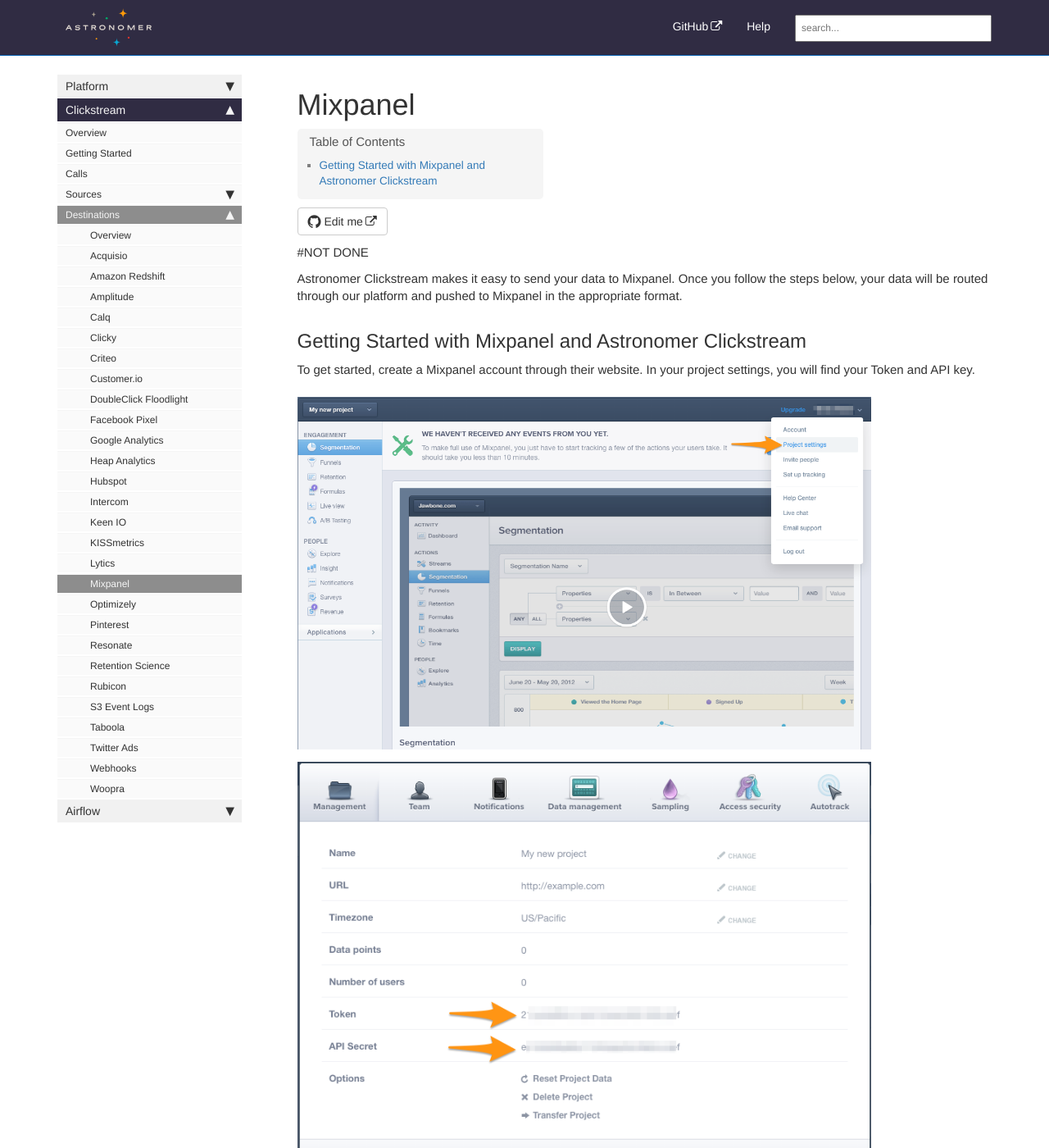
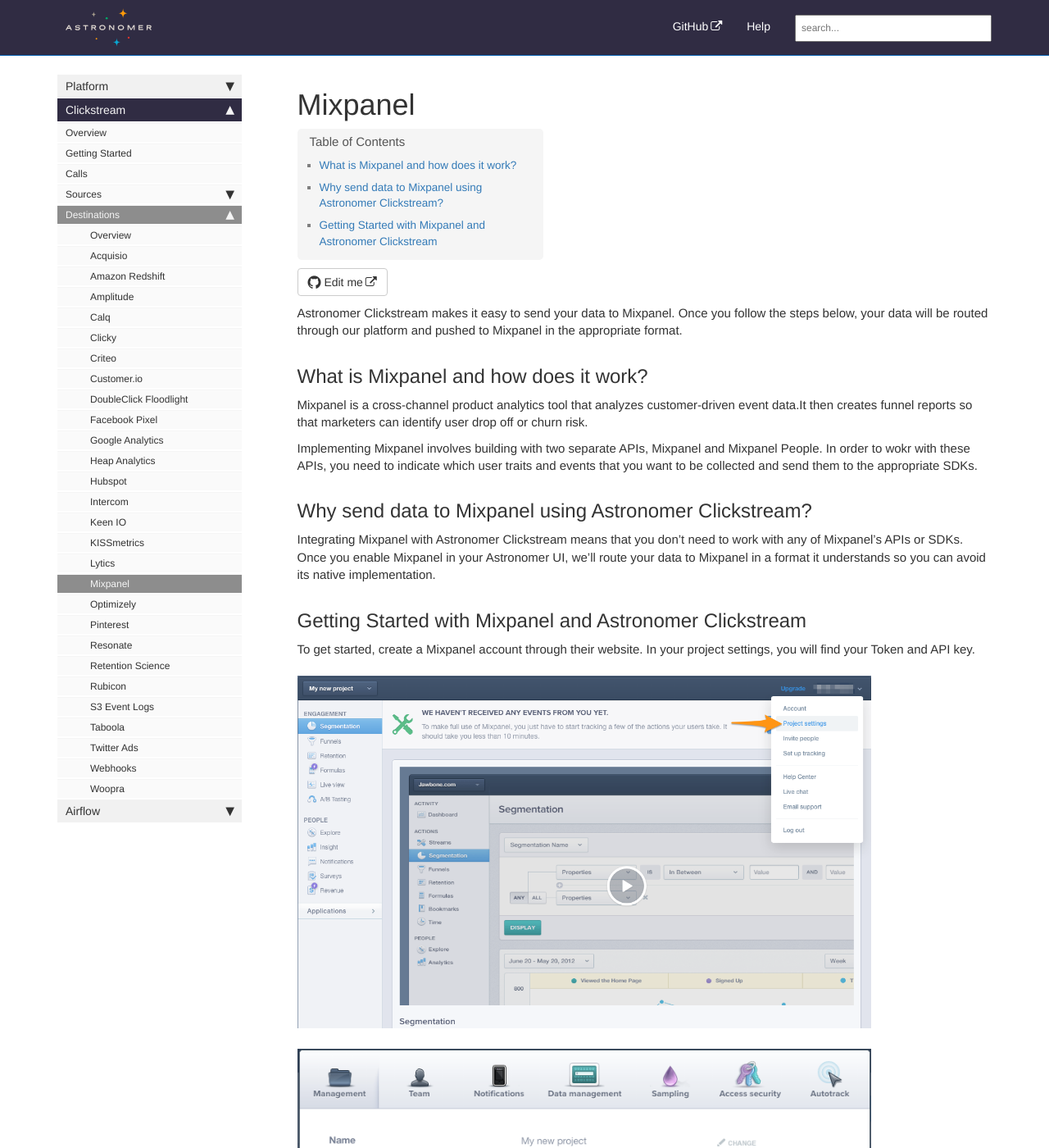
Before and after one commit to petedejoy/documentation, a Jekyll site: the page built from v2/clickstream/destinations/mixpanel.md, in a window 1280 px wide and 1400 px high. Shown: the whole window at 82% size. Built offline with Jekyll 4.4.1, drawn with Linux system fonts in a browser that asks for light colours; nearby versions of some CDN libraries; comment, search, counter and statistics services are not loaded; some of the changed text lies outside the part shown.

Commit message:
Mixpanel Update

```diff
--- a/v2/clickstream/destinations/mixpanel.md
+++ b/v2/clickstream/destinations/mixpanel.md
@@ -2,18 +2,29 @@
 title: Mixpanel
 sidebar: platform_sidebar
 ---
-#NOT DONE
 
 Astronomer Clickstream makes it easy to send your data to Mixpanel. Once you follow the steps below, your data will be routed through our platform and pushed to Mixpanel in the appropriate format.
 
+## What is Mixpanel and how does it work?
+
+Mixpanel is a cross-channel product analytics tool that analyzes customer-driven event data.It then creates funnel reports so that marketers can identify user drop off or churn risk.
+
+Implementing Mixpanel involves building with two separate APIs, Mixpanel and Mixpanel People. In order to wokr with these APIs, you need to indicate which user traits and events that you want to be collected and send them to the appropriate SDKs.
+
+## Why send data to Mixpanel using Astronomer Clickstream?
+
+Integrating Mixpanel with Astronomer Clickstream means that you don't need to work with any of Mixpanel's APIs or SDKs. Once you enable Mixpanel in your Astronomer UI, we'll route your data to Mixpanel in a format it understands so you can avoid its native implementation.
+
 ## Getting Started with Mixpanel and Astronomer Clickstream
+
 To get started, create a Mixpanel account through their website. In your project settings, you will find your Token and API key.
 
 ![mixpanel1](../../../images/mixpanel1.png)
+
 ![mixpanel2](../../../images/mixpanel2.png)
 
 
-You'll nedd to copy these two fields into the Astronomer App configuration for Mixpanel.
+You'll need to copy these two fields into the Astronomer App configuration for Mixpanel.
 
 Add your Token and API key into the Mixpanel destination on your Astronomer dashboard and give your pipeline a unique name. Once you click 'Create Destination,' your pipeline will be activated.
 
```
Also changed, not shown: v2/clickstream/destinations/calq.md (+1 -1 lines), v2/clickstream/destinations/doubleclick-floodlight.md (+1 -1 lines).
